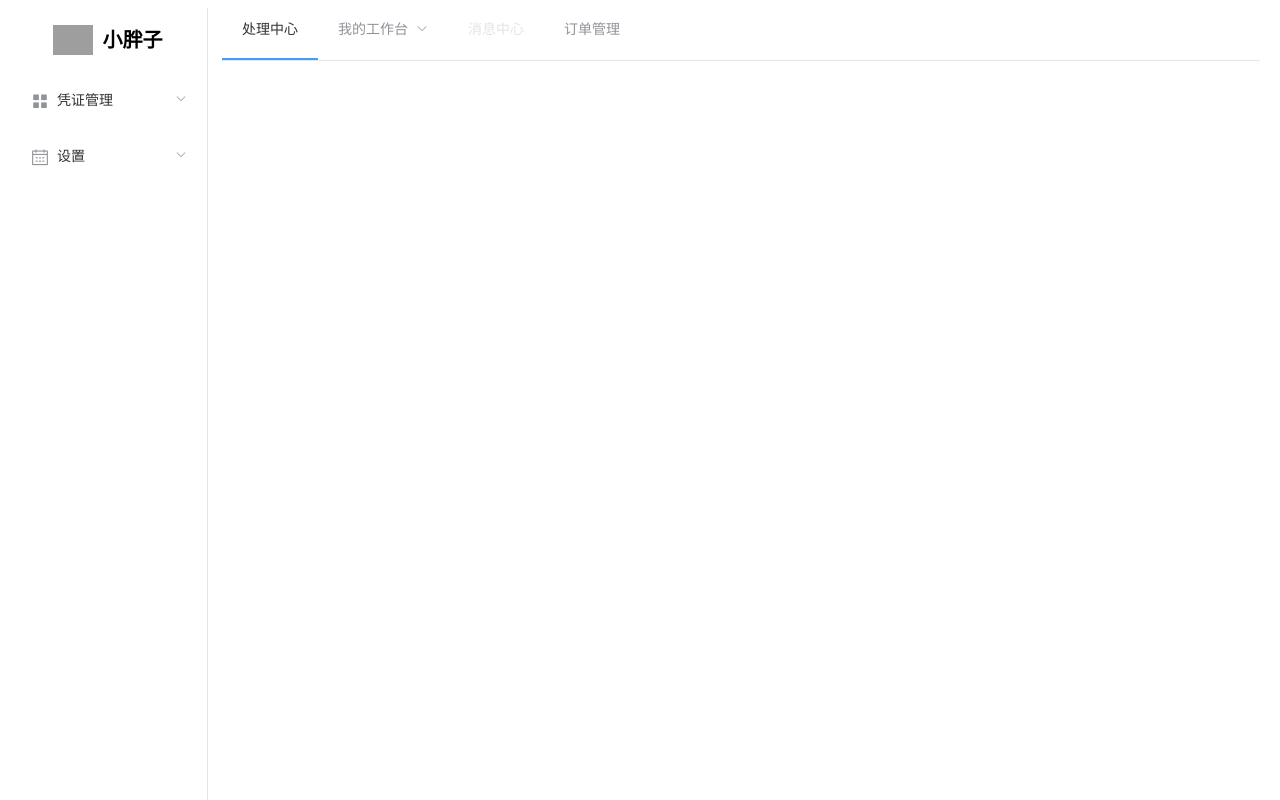
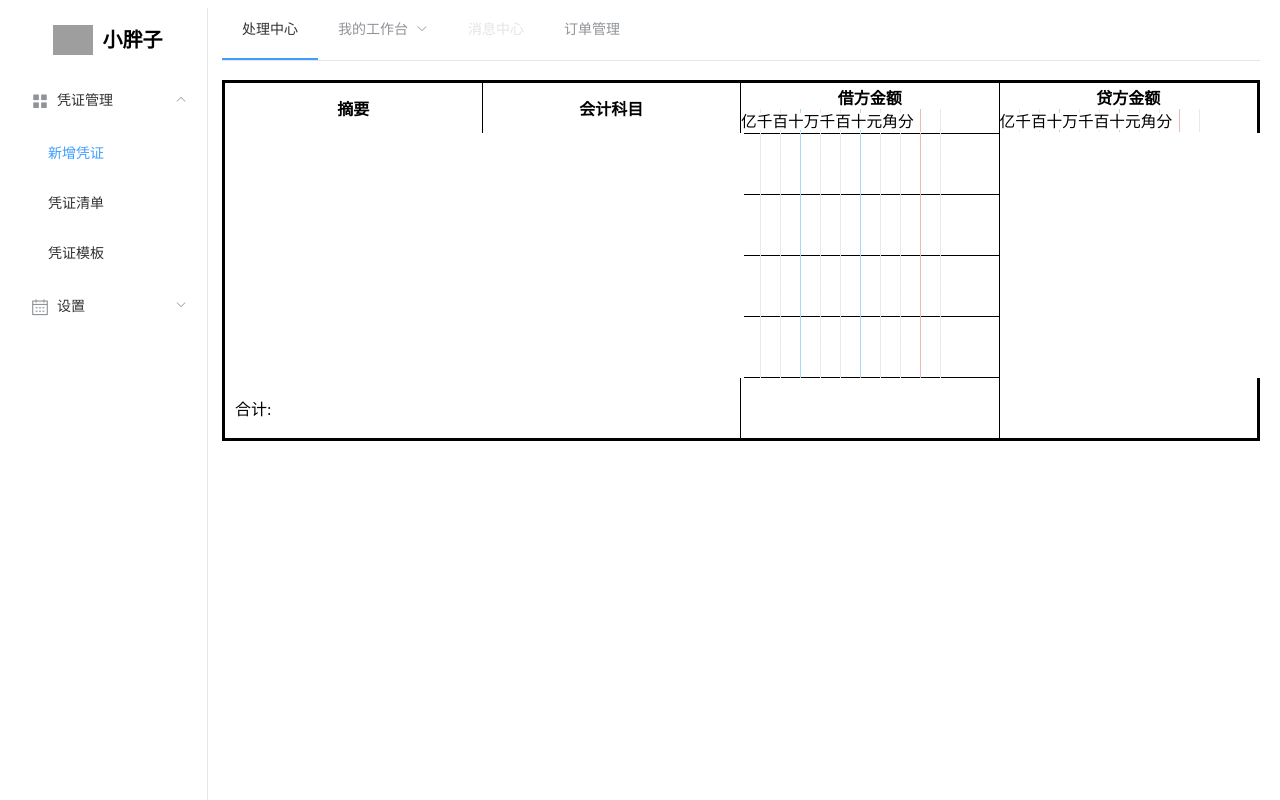
Before and after one commit to wanzhixiang/account, a Vue app: page /#/voucher/add in a window 1280 px wide. Built offline with nearby package versions, Linux system fonts and the light colour scheme; grey boxes are pictures that could not be loaded.

Commit message:
设置凭证页面构建

```diff
--- a/src/components/loyout/AsideMenu.vue
+++ b/src/components/loyout/AsideMenu.vue
@@ -45,16 +45,16 @@ export default {
         icon: 'el-icon-menu',
         children: [
           {
+            path: '/add',
+            name: '新增凭证'
+          },
+          {
             path: '/list',
             name: '凭证清单'
           },
           {
             path: '/template',
             name: '凭证模板'
-          },
-          {
-            path: '/workplace',
-            name: '工作台'
           }
         ]
       },
--- /dev/null
+++ b/src/components/table/VoucherEditTable.vue
@@ -0,0 +1,170 @@
+<template>
+  <div>
+    <table id="voucherTable" cellpadding="0" cellspacing="0">
+      <thead>
+        <tr>
+          <th>摘要</th>
+          <th>会计科目</th>
+          <th>
+            <div>借方金额</div>
+            <div class="money_unit">
+              <span>亿</span>
+              <span>千</span>
+              <span>百</span>
+              <span>十</span>
+              <span>万</span>
+              <span>千</span>
+              <span>百</span>
+              <span>十</span>
+              <span>元</span>
+              <span>角</span>
+              <span>分</span>
+            </div>
+          </th>
+          <th>
+            <div>贷方金额</div>
+            <div class="money_unit">
+              <span>亿</span>
+              <span>千</span>
+              <span>百</span>
+              <span>十</span>
+              <span>万</span>
+              <span>千</span>
+              <span>百</span>
+              <span>十</span>
+              <span>元</span>
+              <span>角</span>
+              <span>分</span>
+            </div>
+          </th>
+        </tr>
+      </thead>
+      <tbody>
+      <tr>
+        <td><input type="text" v-model="tableData[0].remark"/></td>
+        <td><input type="text" v-model="tableData[0].subject"/></td>
+        <td><input type="text" v-model="tableData[0].debit" class="money_input"/></td>
+        <td><input type="text" v-model="tableData[0].lender"/></td>
+      </tr>
+      <tr>
+        <td><input type="text" v-model="tableData[1].remark"/></td>
+        <td><input type="text" v-model="tableData[1].subject"/></td>
+        <td><input type="text" v-model="tableData[1].debit" class="money_input"/></td>
+        <td><input type="text" v-model="tableData[1].lender"/></td>
+      </tr>
+      <tr>
+        <td><input type="text" v-model="tableData[2].remark"/></td>
+        <td><input type="text" v-model="tableData[2].subject"/></td>
+        <td><input type="text" v-model="tableData[2].debit" class="money_input"/></td>
+        <td><input type="text" v-model="tableData[2].lender"/></td>
+      </tr>
+      <tr>
+        <td><input type="text" v-model="tableData[3].remark"/></td>
+        <td><input type="text" v-model="tableData[3].subject"/></td>
+        <td><input type="text" v-model="tableData[3].debit" class="money_input"/></td>
+        <td><input type="text" v-model="tableData[3].lender"/></td>
+      </tr>
+      <tr>
+        <td colspan="2" style="text-align: left;padding-left: 10px">合计:</td>
+        <td></td>
+        <td></td>
+      </tr>
+      </tbody>
+    </table>
+  </div>
+</template>
+
+<script>
+export default {
+  name: 'VoucherEditTable',
+  data () {
+    return {
+      tableData: [
+        {
+          remark: '',
+          subject: '',
+          debit: '',
+          lender: ''
+        },
+        {
+          remark: '',
+          subject: '',
+          debit: '',
+          lender: ''
+        },
+        {
+          remark: '',
+          subject: '',
+          debit: '',
+          lender: ''
+        },
+        {
+          remark: '',
+          subject: '',
+          debit: '',
+          lender: ''
+        }
+      ]
+    }
+  },
+  methods: {
+  }
+}
+</script>
+
+<style scoped>
+  #voucherTable{
+    position: relative;
+    width: 100%;
+    border:2px solid #000;
+    text-align: center;
+  }
+  #voucherTable td{
+    border-right: 1px solid #000;
+    border-bottom: 1px solid #000;
+    height: 60px;
+    width: 25%;
+  }
+
+  #voucherTable tr:first-child td{
+    border-top:1px solid #000;
+  }
+
+  #voucherTable tr td:first-child{
+    border-left: 1px solid #000;
+  }
+
+  #voucherTable thead th{
+    border-top: 1px solid #000;
+    border-right: 1px solid #000;
+    height: 50px;
+  }
+
+  #voucherTable thead th:first-child{
+    border-left: 1px solid #000;
+  }
+  #voucherTable tr input{
+    font-size: large;
+    width: 100%;
+    height: 100%;
+    border: none;
+    letter-spacing:10px;
+  }
+  .money_unit{
+    background: url(../../assets/money_rp.png) repeat-y;
+    text-align: left;
+    font-size: 98%;
+    font-weight: normal;
+    width: 100%;
+  }
+  .money_input{
+    background: url(../../assets/money_rp.png) repeat-y;
+    text-align: right;
+  }
+  .money_unit span{
+    display: inline;
+    width: 19px;
+    height: 100%;
+    background-color: #fff;
+  }
+</style>
--- a/src/components/table/VoucherTable.vue
+++ b/src/components/table/VoucherListTable.vue
@@ -46,7 +46,7 @@
 
 <script>
 export default {
-  name: 'VoucherTable',
+  name: 'VoucherListTable',
   data () {
     return {
       // 表格数据
@@ -132,6 +132,6 @@ export default {
     background-color: #66b1ff  !important;
   }
   .el-table--enable-row-hover .el-table__body tr:hover>td{
-    background-color: #66b1ff !important;
+    background: none;
   }
 </style>
--- a/src/pages/voucher/Voucher.vue
+++ b/src/pages/voucher/Voucher.vue
@@ -1,13 +1,31 @@
 <template>
-
+  <voucher-edit-table>
+  </voucher-edit-table>
 </template>
-
 <script>
+import VoucherEditTable from '../../components/table/VoucherEditTable'
 export default {
-  name: 'Voucher'
+  name: 'Voucher',
+  components: {VoucherEditTable},
+  data () {
+    return {
+      tableData: [
+        {
+          remark: '',
+          subject: '',
+          debit: '',
+          lender: ''
+        }
+      ]
+    }
+  },
+  methods: {
+    inputClick: function ($event) {
+      // 点击事件
+    }
+  }
 }
 </script>
 
 <style scoped>
-
 </style>
--- a/src/pages/voucher/VoucherList.vue
+++ b/src/pages/voucher/VoucherList.vue
@@ -29,15 +29,15 @@
         <el-button type="danger" size="small" icon="el-icon-delete">删除</el-button>
       </el-row>
       <!--操作按钮区 end-->
-      <voucher-table ref="VoucherTable"></voucher-table>
+      <voucher-list-table ref="VoucherListTable"></voucher-list-table>
     </div>
 </template>
 
 <script>
-import VoucherTable from '../../components/table/VoucherTable'
+import VoucherListTable from '../../components/table/VoucherListTable'
 export default {
   name: 'VoucherList',
-  components: {VoucherTable},
+  components: {VoucherListTable},
   data () {
     return {
       currentDate: new Date(),
@@ -56,7 +56,7 @@ export default {
     },
     // 查询数据
     searchVoucher: function () {
-      console.log(this.$refs.VoucherTable.$data.multipleSelection)
+      console.log(this.$refs.VoucherListTable.$data.multipleSelection)
     }
   }
 }
```
Also changed, not shown: src/router/index.js (+7 -8 lines), src/assets/money_rp.png (added).
